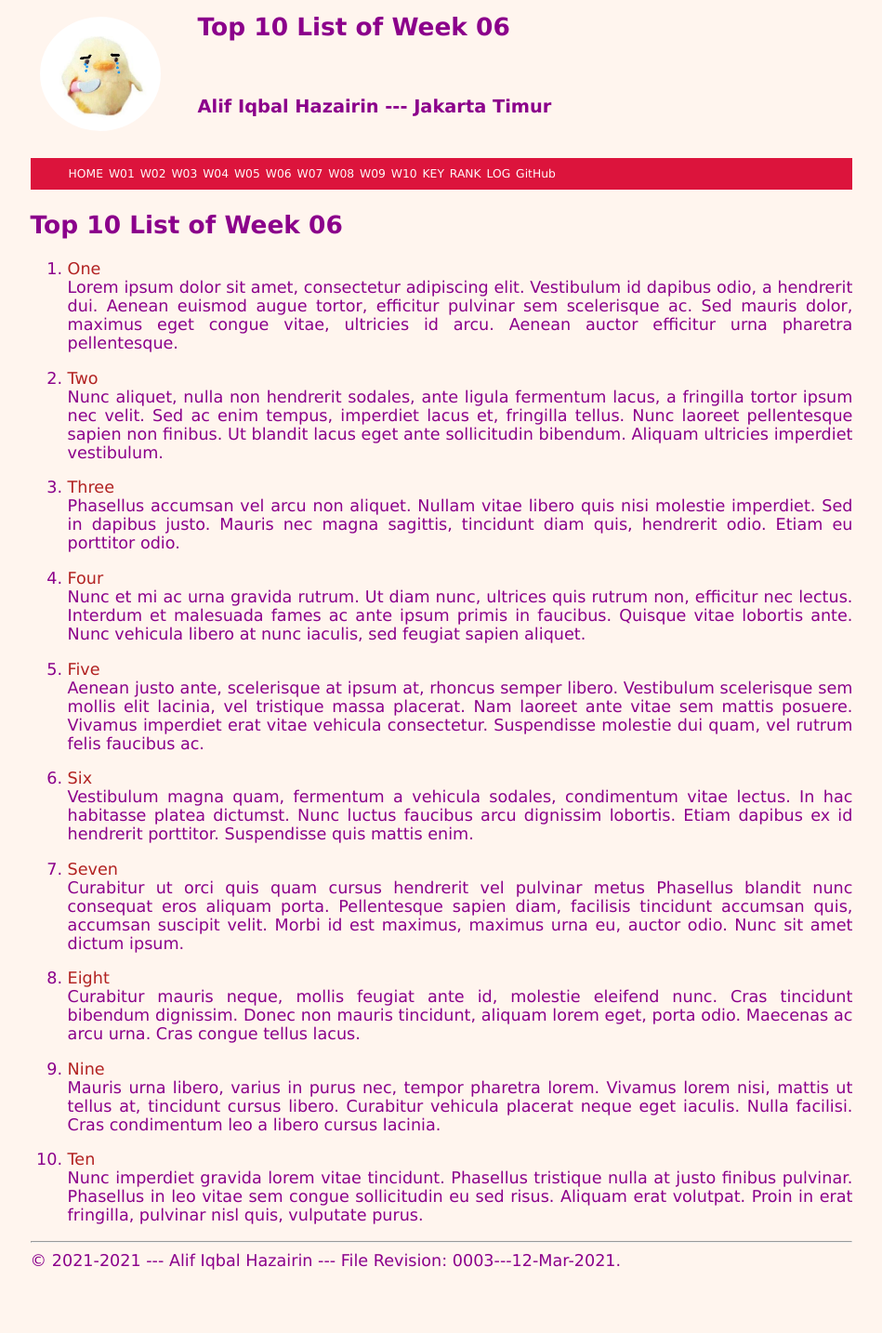
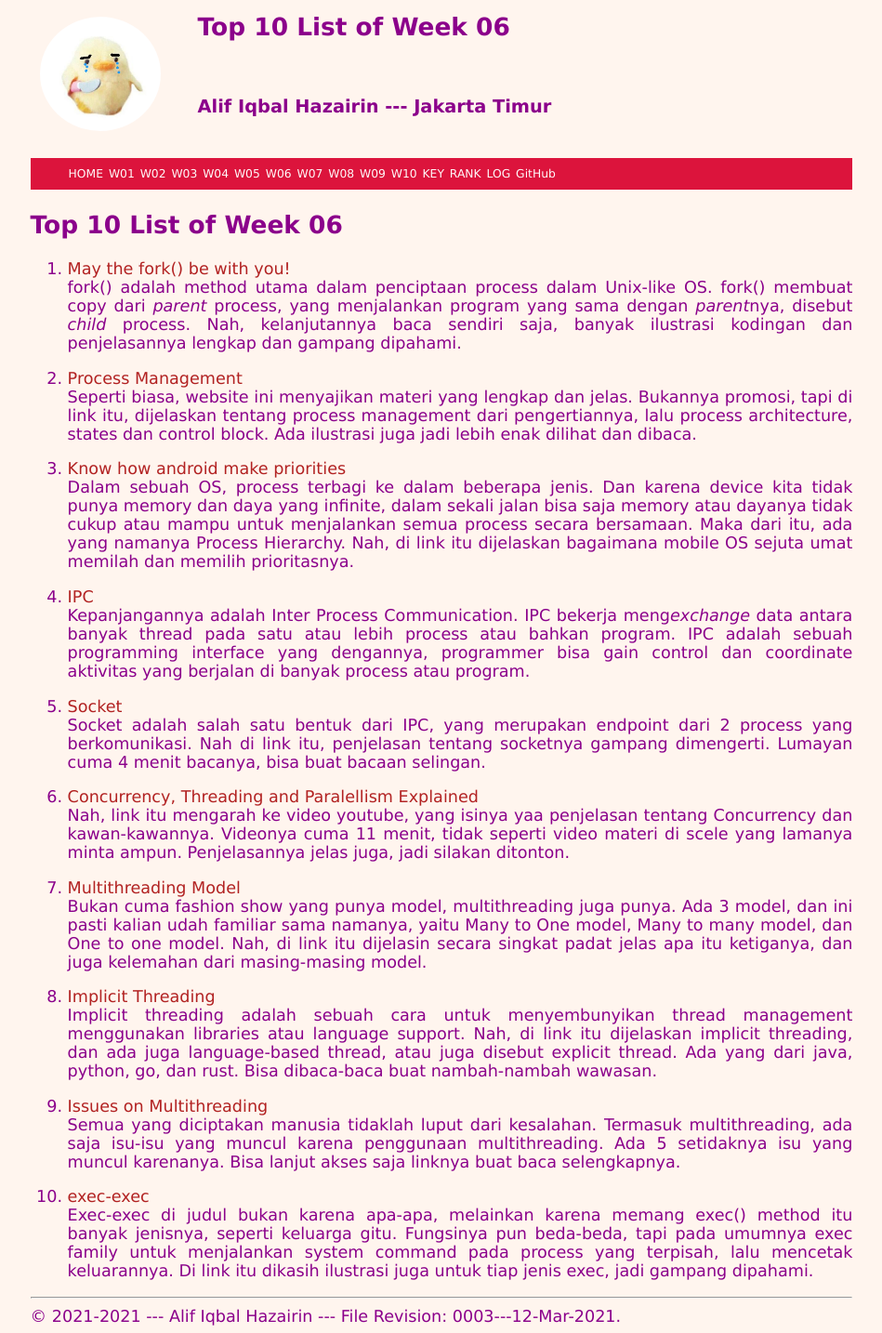
Before and after one commit to AlifHazairin/os211, a Jekyll site: the page built from w06.md, in a window 1280 px wide. Shown: the whole page at 93% size, without its empty margins (165-1114 px from the left). Built offline with Jekyll 4.4.1, drawn with Linux system fonts in a browser that asks for light colours; our own code applies the rules of GitHub Pages for plain Markdown files; before the commit the page ends 1374 px from its top, so only the background shows below that.

Commit message:
w06.md done

```diff
--- a/w06.md
+++ b/w06.md
@@ -5,72 +5,50 @@ permalink: /W06/
 
 # Top 10 List of Week 06
 
-1. [One](https://en.wikipedia.org/wiki/1)<br>
-Lorem ipsum dolor sit amet, consectetur adipiscing elit.
-Vestibulum id dapibus odio, a hendrerit dui.
-Aenean euismod augue tortor, efficitur pulvinar sem scelerisque ac.
-Sed mauris dolor, maximus eget congue vitae, ultricies id arcu.
-Aenean auctor efficitur urna pharetra pellentesque.
+1. [May the fork() be with you!](https://www.section.io/engineering-education/fork-in-c-programming-language/)<br>
+fork() adalah method utama dalam penciptaan process dalam Unix-like OS. fork() membuat copy dari _parent_ process, yang menjalankan
+program yang sama dengan *parent*nya, disebut *child* process. Nah, kelanjutannya baca sendiri saja, banyak ilustrasi
+kodingan dan penjelasannya lengkap dan gampang dipahami.
 
-2. [Two](https://en.wikipedia.org/wiki/2)<br>
-Nunc aliquet, nulla non hendrerit sodales, ante ligula fermentum lacus, a fringilla tortor ipsum nec velit.
-Sed ac enim tempus, imperdiet lacus et, fringilla tellus.
-Nunc laoreet pellentesque sapien non finibus.
-Ut blandit lacus eget ante sollicitudin bibendum.
-Aliquam ultricies imperdiet vestibulum.
+2. [Process Management](https://www.guru99.com/process-management-pcb.html)<br>
+Seperti biasa, website ini menyajikan materi yang lengkap dan jelas. Bukannya promosi, tapi di link itu, dijelaskan
+tentang process management dari pengertiannya, lalu process architecture, states dan control block. Ada ilustrasi juga
+jadi lebih enak dilihat dan dibaca.
 
-3. [Three](https://en.wikipedia.org/wiki/3)<br>
-Phasellus accumsan vel arcu non aliquet.
-Nullam vitae libero quis nisi molestie imperdiet.
-Sed in dapibus justo.
-Mauris nec magna sagittis, tincidunt diam quis, hendrerit odio.
-Etiam eu porttitor odio.
+3. [Know how android make priorities](https://medium.com/androiddevelopers/who-lives-and-who-dies-process-priorities-on-android-cb151f39044f)<br>
+Dalam sebuah OS, process terbagi ke dalam beberapa jenis. Dan karena device kita tidak punya memory dan daya yang infinite,
+dalam sekali jalan bisa saja memory atau dayanya tidak cukup atau mampu untuk menjalankan semua process
+secara bersamaan. Maka dari itu, ada yang namanya Process Hierarchy. Nah, di link itu dijelaskan bagaimana mobile OS sejuta umat
+memilah dan memilih prioritasnya.
 
-4. [Four](https://en.wikipedia.org/wiki/4)<br>
-Nunc et mi ac urna gravida rutrum.
-Ut diam nunc, ultrices quis rutrum non, efficitur nec lectus.
-Interdum et malesuada fames ac ante ipsum primis in faucibus.
-Quisque vitae lobortis ante.
-Nunc vehicula libero at nunc iaculis, sed feugiat sapien aliquet.
+4. [IPC](https://www.guru99.com/inter-process-communication-ipc.html)<br>
+Kepanjangannya adalah Inter Process Communication. IPC bekerja meng*exchange* data antara banyak thread pada satu atau
+lebih process atau bahkan program. IPC adalah sebuah programming interface yang dengannya, programmer bisa gain control
+dan coordinate aktivitas yang berjalan di banyak process atau program.
 
-5. [Five](https://en.wikipedia.org/wiki/5)<br>
-Aenean justo ante, scelerisque at ipsum at, rhoncus semper libero.
-Vestibulum scelerisque sem mollis elit lacinia, vel tristique massa placerat.
-Nam laoreet ante vitae sem mattis posuere.
-Vivamus imperdiet erat vitae vehicula consectetur.
-Suspendisse molestie dui quam, vel rutrum felis faucibus ac.
+5. [Socket](https://levelup.gitconnected.com/operating-system-concepts-sockets-a78ddb9b5f9c)<br>
+Socket adalah salah satu bentuk dari IPC, yang merupakan endpoint dari 2 process yang berkomunikasi. Nah di link itu,
+penjelasan tentang socketnya gampang dimengerti. Lumayan cuma 4 menit bacanya, bisa buat bacaan selingan.
 
-6. [Six](https://en.wikipedia.org/wiki/6)<br>
-Vestibulum magna quam, fermentum a vehicula sodales, condimentum vitae lectus.
-In hac habitasse platea dictumst.
-Nunc luctus faucibus arcu dignissim lobortis.
-Etiam dapibus ex id hendrerit porttitor.
-Suspendisse quis mattis enim.
+6. [Concurrency, Threading and Paralellism Explained](https://www.youtube.com/watch?v=olYdb0DdGtM)<br>
+Nah, link itu mengarah ke video youtube, yang isinya yaa penjelasan tentang Concurrency dan kawan-kawannya. Videonya cuma 11 menit,
+tidak seperti video materi di scele yang lamanya minta ampun. Penjelasannya jelas juga, jadi silakan ditonton.
 
-7. [Seven](https://en.wikipedia.org/wiki/7)<br>
-Curabitur ut orci quis quam cursus hendrerit vel pulvinar metus
-Phasellus blandit nunc consequat eros aliquam porta.
-Pellentesque sapien diam, facilisis tincidunt accumsan quis, accumsan suscipit velit.
-Morbi id est maximus, maximus urna eu, auctor odio.
-Nunc sit amet dictum ipsum.
+7. [Multithreading Model](https://www.faceprep.in/operating-systems/operating-systems-multi-threading-models/)<br>
+Bukan cuma fashion show yang punya model, multithreading juga punya. Ada 3 model, dan ini pasti kalian udah familiar sama namanya, yaitu
+Many to One model, Many to many model, dan One to one model. Nah, di link itu dijelasin secara singkat padat jelas apa itu ketiganya, dan
+juga kelemahan dari masing-masing model.
 
-8. [Eight](https://en.wikipedia.org/wiki/8)<br>
-Curabitur mauris neque, mollis feugiat ante id, molestie eleifend nunc.
-Cras tincidunt bibendum dignissim.
-Donec non mauris tincidunt, aliquam lorem eget, porta odio.
-Maecenas ac arcu urna.
-Cras congue tellus lacus.
+8. [Implicit Threading](https://w3.cs.jmu.edu/kirkpams/OpenCSF/Books/csf/html/ImplicitThreads.html)<br>
+Implicit threading adalah sebuah cara untuk menyembunyikan thread management menggunakan libraries atau language support. Nah,
+di link itu dijelaskan implicit threading, dan ada juga language-based thread, atau juga disebut explicit thread. Ada yang dari
+java, python, go, dan rust. Bisa dibaca-baca buat nambah-nambah wawasan.
 
-9. [Nine](https://en.wikipedia.org/wiki/9)<br>
-Mauris urna libero, varius in purus nec, tempor pharetra lorem.
-Vivamus lorem nisi, mattis ut tellus at, tincidunt cursus libero.
-Curabitur vehicula placerat neque eget iaculis.
-Nulla facilisi.
-Cras condimentum leo a libero cursus lacinia.
+9. [Issues on Multithreading](https://binaryterms.com/threading-issues-in-os.html)<br>
+Semua yang diciptakan manusia tidaklah luput dari kesalahan. Termasuk multithreading, ada saja isu-isu yang muncul karena penggunaan
+multithreading. Ada 5 setidaknya isu yang muncul karenanya. Bisa lanjut akses saja linknya buat baca selengkapnya.
 
-10. [Ten](https://en.wikipedia.org/wiki/10)<br>
-Nunc imperdiet gravida lorem vitae tincidunt.
-Phasellus tristique nulla at justo finibus pulvinar.
-Phasellus in leo vitae sem congue sollicitudin eu sed risus.
-Aliquam erat volutpat.
-Proin in erat fringilla, pulvinar nisl quis, vulputate purus.
+10. [exec-exec](https://linuxhint.com/exec_linux_system_call_c/)<br>
+Exec-exec di judul bukan karena apa-apa, melainkan karena memang exec() method itu banyak jenisnya, seperti keluarga gitu.
+Fungsinya pun beda-beda, tapi pada umumnya exec family untuk menjalankan system command pada process yang terpisah, lalu mencetak
+keluarannya. Di link itu dikasih ilustrasi juga untuk tiap jenis exec, jadi gampang dipahami.
```
